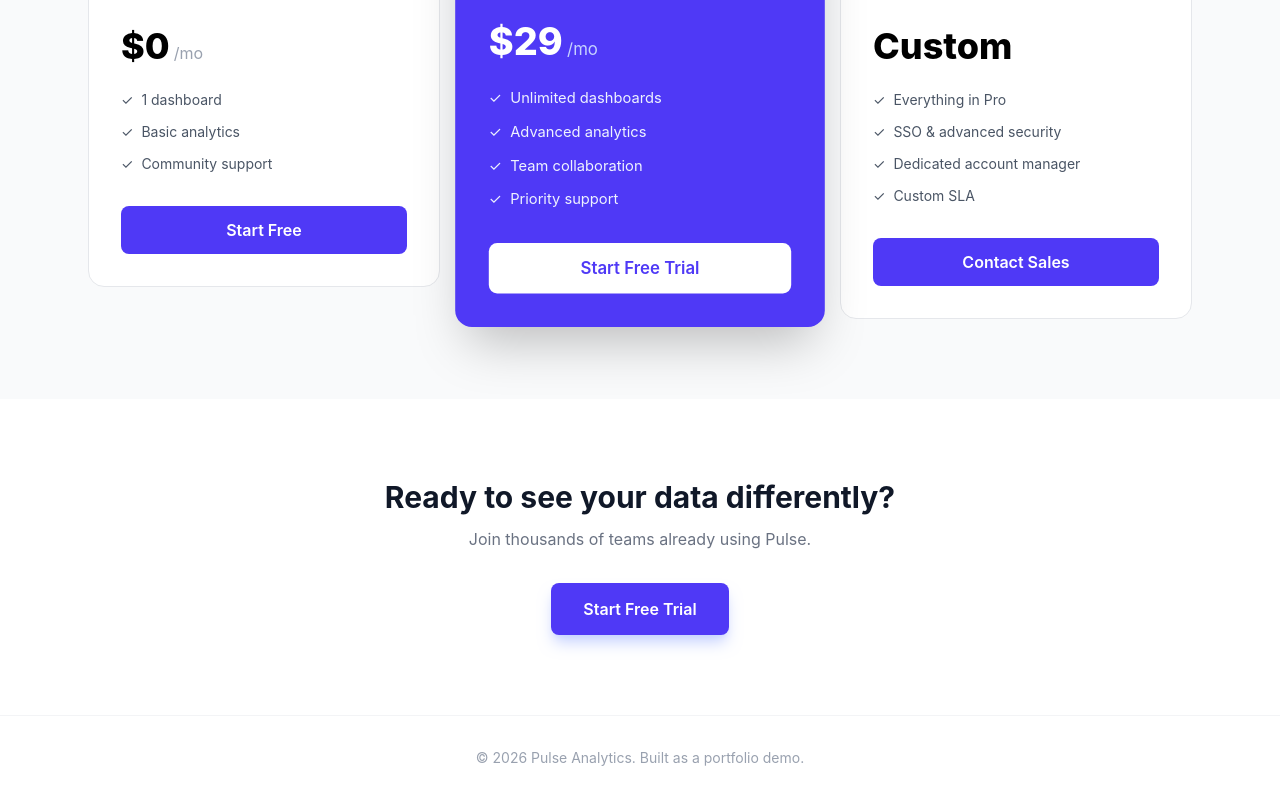
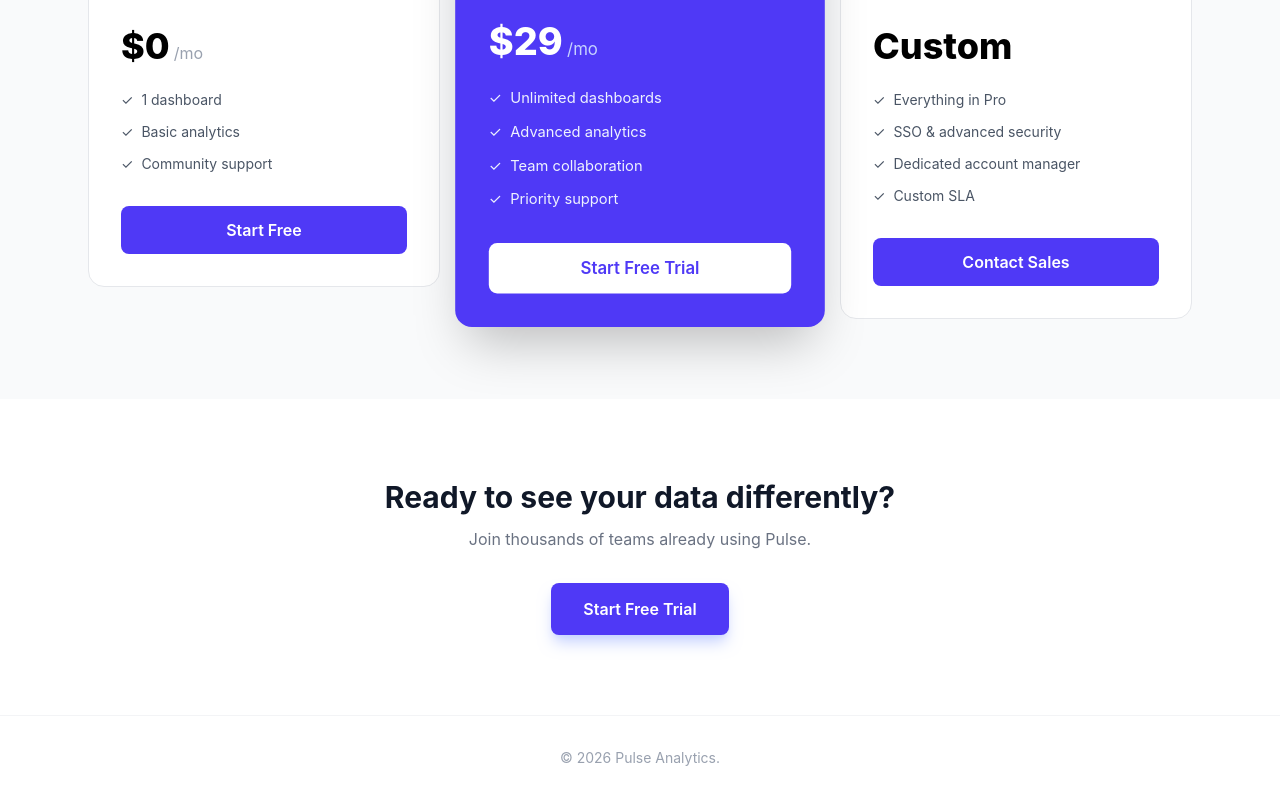
Before and after one commit to davidtiger3622/landing-pages, a React (Vite) app: page /saas in a window 1280 px wide. Shown: the part 1556-2356 px from the top of the page. Built offline with nearby package versions, Linux system fonts and the light colour scheme.

Commit message:
chore: remove vite's footer boilplate

```diff
--- a/src/pages/Home.jsx
+++ b/src/pages/Home.jsx
@@ -58,7 +58,7 @@ export default function Home() {
 
         {/* Footer */}
         <div className="mt-20 text-center text-slate-500 text-sm">
-          Built with React, Vite &amp; Tailwind CSS
+        © 2026 Landing Pages
         </div>
       </div>
     </div>
--- a/src/pages/SaasLanding.jsx
+++ b/src/pages/SaasLanding.jsx
@@ -174,7 +174,7 @@ export default function SaasLanding() {
       {/* Footer */}
       <footer className="border-t border-gray-100 py-8">
         <div className="max-w-6xl mx-auto px-6 text-center text-sm text-gray-400">
-          © 2026 Pulse Analytics. Built as a portfolio demo.
+          © 2026 Pulse Analytics.
         </div>
       </footer>
     </div>
```
